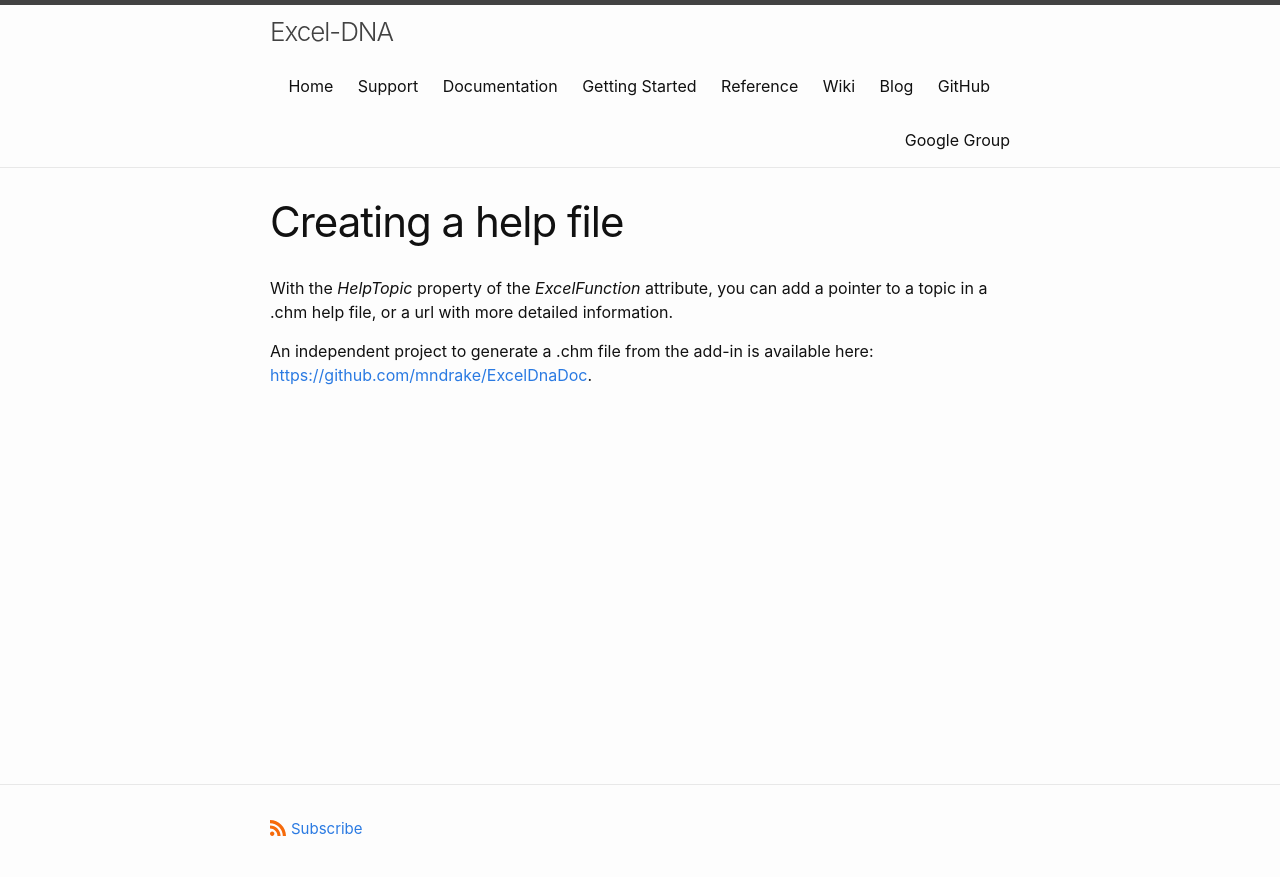
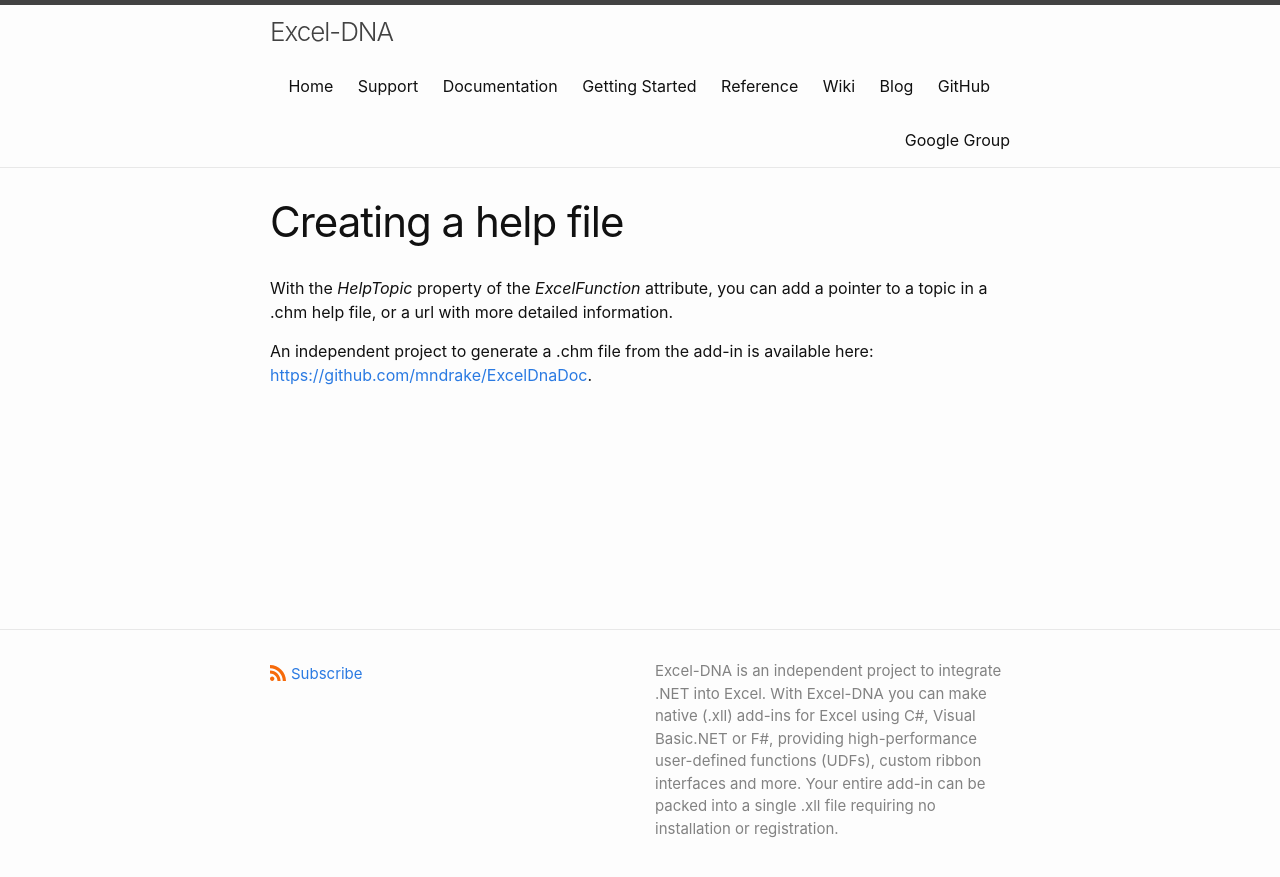
Before and after one commit to Excel-DNA/docs.excel-dna.net, a Jekyll site: the page built from Creating a help file.md, in a window 1280 px wide. Shown: the top 877 px of the page. Built offline with Jekyll 4.4.1, drawn with Linux system fonts in a browser that asks for light colours.

Commit message:
Revert changes to _config.yml

```diff
--- a/_config.yml
+++ b/_config.yml
@@ -15,10 +15,22 @@
 # in the templates via {{ site.myvariable }}.
 title: Excel-DNA
 email: govert@icon.co.za
-description: ""
-baseurl: "/ExcelDna" # the subpath of your site, e.g. /blog
+description: >- # this means to ignore newlines until "baseurl:"
+  Excel-DNA is an independent project to integrate .NET into Excel.
+  With Excel-DNA you can make native (.xll) add-ins for Excel using C#, Visual Basic.NET or F#,
+  providing high-performance user-defined functions (UDFs), custom ribbon interfaces and more.
+  Your entire add-in can be packed into a single .xll file requiring no installation or registration.
+baseurl: "" # the subpath of your site, e.g. /blog
 url: "" # the base hostname & protocol for your site, e.g. http://example.com
+twitter_username: excel_dna
+github_username:  excel-dna
+
+# Build settings
+permalink: /:year/:month/:day/:title/
+markdown: kramdown
 theme: minima
+plugins:
+  - jekyll-feed
 
 # Exclude from processing.
 # The following items will not be processed, by default. Create a custom list
```
